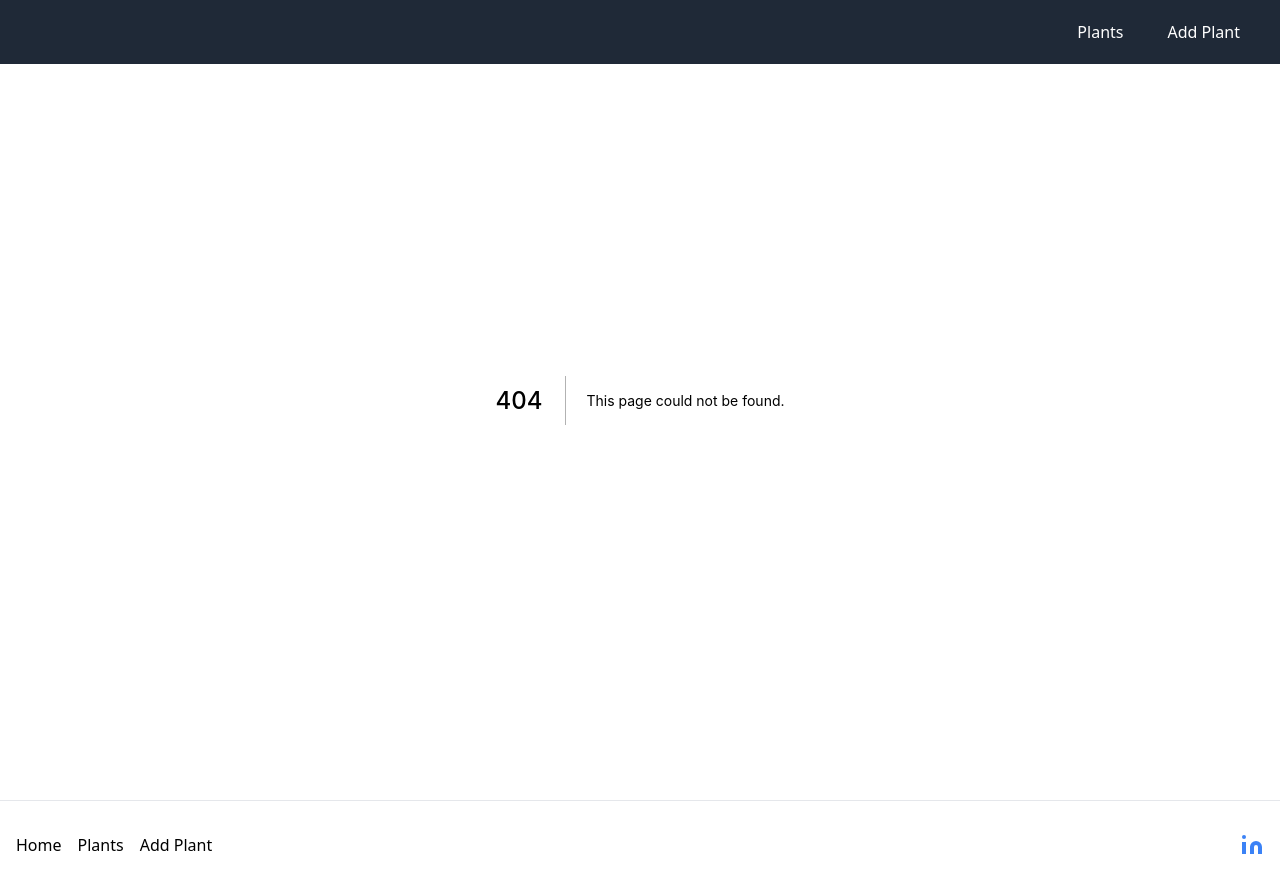
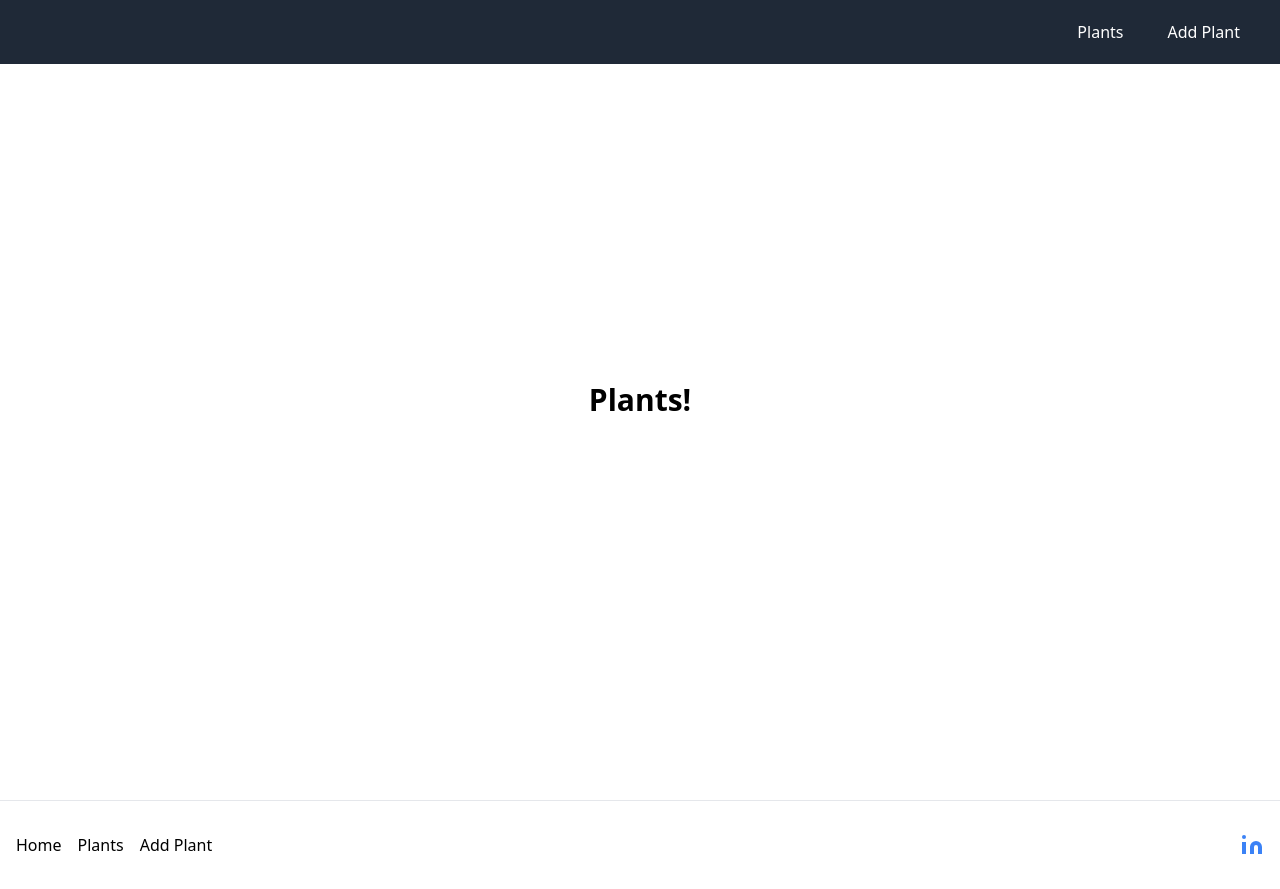
Before and after one commit to ratedcrypto/growthops-frontend, a Next.js app: page /plants in a window 1280 px wide. Before the commit this address had no page. Built offline with nearby package versions, Linux system fonts and the light colour scheme.

Commit message:
feature(plants-page): plants page skeleton

```diff
--- /dev/null
+++ b/pages/plants/index.tsx
@@ -0,0 +1,11 @@
+import type { NextPage } from "next";
+
+const Index: NextPage = () => {
+  return (
+    <div className="flex flex-col items-center justify-center w-full flex-1 px-20 text-center min-h-screen">
+      <h1 className="text-3xl font-bold">Plants!</h1>
+    </div>
+  );
+};
+
+export default Index;
```
